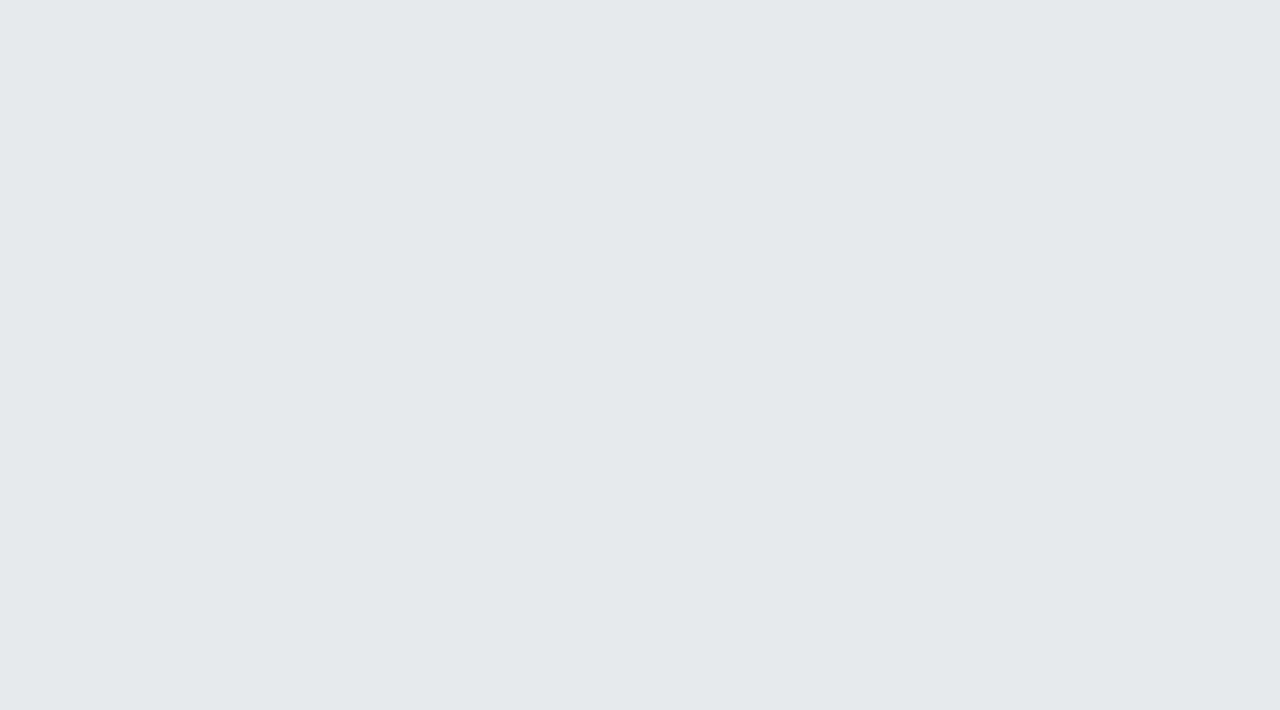
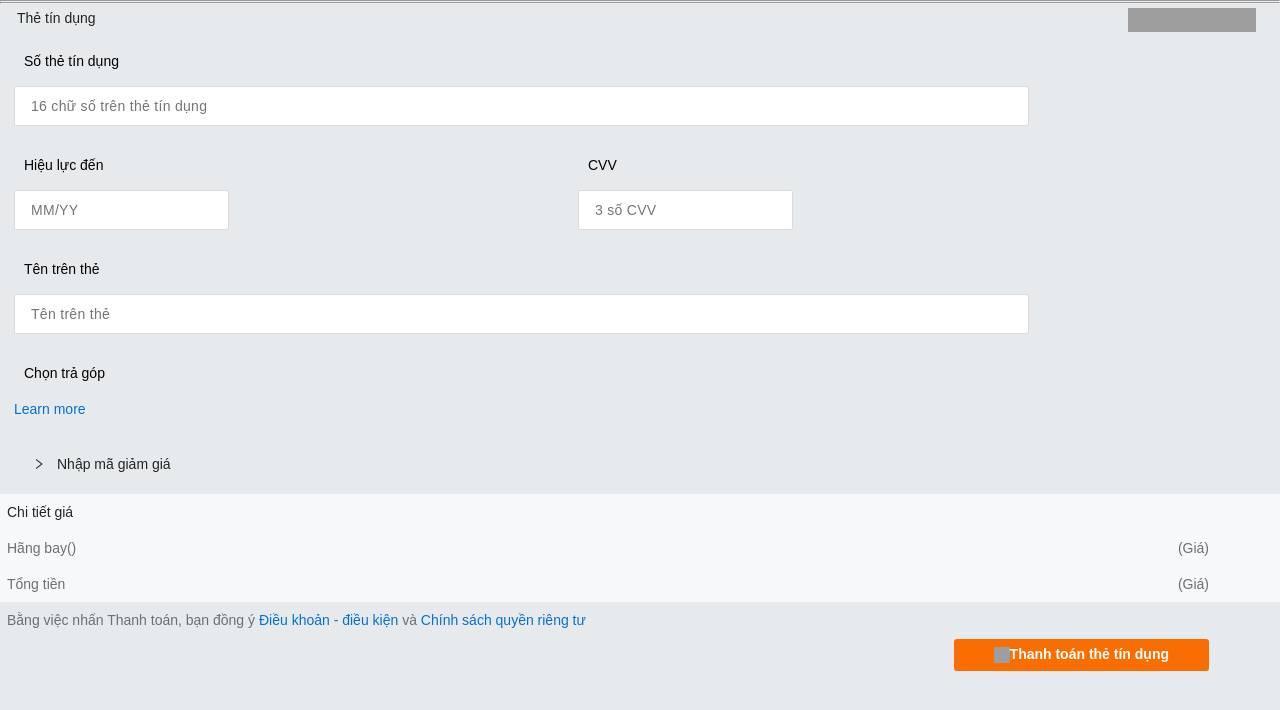
Before and after one commit to tuanhai512/BanVeMayBay, a React (Create React App) app in the folder front-end/: page /complete in a window 1280 px wide. Shown: the top 710 px of the page. Built offline with nearby package versions, Linux system fonts and the light colour scheme; grey boxes are pictures that could not be loaded.

Commit message:
update 1/6

```diff
--- a/front-end/src/App.js
+++ b/front-end/src/App.js
@@ -7,6 +7,7 @@ import Payment from './pages/Payment';
 import Cart from './pages/Cart';
 import Login from './pages/Login';
 import LoginUser from './pages/LoginUser';
+import Complete from './pages/Complete';
 
 function App() {
   return (
@@ -17,6 +18,7 @@ function App() {
           <Route path='/product' exact component={Products}></Route>
           <Route path='/booking' exact component={Reports}></Route>
           <Route path='/payment' exact component={Payment}></Route>
+          <Route path='/complete' exact component={Complete}></Route>
           <Route path='/cart' exact component={Cart}></Route>
           <Route path='/login' exact component={Login}></Route>
           <Route path='/loginUser' exact component={LoginUser}></Route>
--- /dev/null
+++ b/front-end/src/component/Complete/Complete.jsx
@@ -0,0 +1,122 @@
+import React from 'react'
+import DcPay from "../Payment/DcPay";
+import '../Payment/Payment.css';
+
+function Complete() {
+    return (
+        <div className="containpay1">
+          <div className="containdetail">
+            <div className="div-autopay title">
+              <h3>Thẻ tín dụng</h3>{" "}
+            </div>
+            <div className="div-boxautoR img-title">
+              <img
+                src="https://ik.imagekit.io/tvlk/image/imageResource/2017/01/17/1484655630637-0dcca3761eb5910f1835f438f153bfae.png?tr=q-75"
+                className="img-title-sizeW"
+              />
+
+              <img
+                src="https://ik.imagekit.io/tvlk/image/imageResource/2017/01/06/1483707776912-1abb188266f6d5b3f2e27f4733ca32e9.png?tr=q-75"
+                className="img-title-size"
+              />
+
+              <img
+                src="https://ik.imagekit.io/tvlk/image/imageResource/2017/01/06/1483707787206-abc175b224ab92a6967e24bc17c30f45.png?tr=q-75"
+                className="img-title-size"
+              />
+              <img
+                src="https://ik.imagekit.io/tvlk/image/imageResource/2017/07/10/1499673365437-1e1522e5cc323e7e8a7b57b90e81dbc9.png?tr=q-75"
+                className="img-title-size"
+              />
+            </div>
+          </div>
+          <div className="containdetail">
+            <div className="containdetail">
+              <div className="div-autopay title">Số thẻ tín dụng </div>
+            </div>
+            <div className="containdetail">
+              <div className="div-autopayinput">
+                <input type="text" placeholder="16 chữ số trên thẻ tín dụng" />
+              </div>
+            </div>
+          </div>
+          <div className="containdetail">
+            <div className="containdetailCCV">
+              <div className="div-autopay title">Hiệu lực đến</div>
+              <div className="div-autopay title">CVV</div>
+            </div>
+            <div className="containdetailCCV">
+              <div className="div-autopay">
+                <input type="text" placeholder="MM/YY" />
+              </div>
+              <div className="div-autopay">
+                <input type="text" placeholder="3 số CVV" />
+              </div>
+            </div>
+          </div>
+          <div className="containdetail">
+            <div className="containdetail">
+              <div className="div-autopay title">Tên trên thẻ</div>
+            </div>
+            <div className="containdetail">
+              <div className="div-autopayinput">
+                <input type="text" placeholder="Tên trên thẻ" />
+              </div>
+            </div>
+          </div>
+          <hr />
+          <div className="containdetail">
+            <div className="containdetail">
+              <div className="div-autopay title">Chọn trả góp</div>
+            </div>
+            <div className="containdetail">
+              <div className="div-autopay">
+                <a href="">Learn more</a>
+              </div>
+            </div>
+          </div>
+          <hr />
+          <DcPay />
+          <div>
+            <div className="containdetail backgrounddetailprice">
+              <div className="containdetail">
+                <div>
+                  <h4>Chi tiết giá</h4>
+                </div>
+              </div>
+              <div className="containdetail">
+                <div className="div-autopay">Hãng bay()</div>
+                <div className="div-boxautoR">(Giá)</div>
+              </div>
+              <div className="containdetail">
+                <div className="div-autopay">Tổng tiền</div>
+                <div className="div-boxautoR">(Giá)</div>
+              </div>
+            </div>
+            <div className="containdetail">
+              <div>
+                <p>
+                  Bằng việc nhấn Thanh toán, bạn đồng ý{" "}
+                  <a href="">Điều khoản - điều kiện</a> và{" "}
+                  <a href="">Chính sách quyền riêng tư </a>
+                </p>
+              </div>
+              <div>
+                <button className=" btn-pay-icon ">
+                  <span>
+                    <img
+                      src="https://ik.imagekit.io/tvlk/image/imageResource/2017/01/17/1484666312891-e732ae873c384e84346bcccb8bb3eb1c.png?tr=q-75"
+                      className="img-pay-icon"
+                    />
+                  </span>
+                  Thanh toán thẻ tín dụng
+                </button>
+              </div>
+            </div>
+          </div>
+        </div>
+      );
+    }
+
+
+export default Complete
--- /dev/null
+++ b/front-end/src/pages/Complete.js
@@ -0,0 +1,13 @@
+import React from 'react'
+import CompletePage from '../component/Complete/Complete';
+
+
+function Complete() {
+    return (
+        <div className='complete'>
+          <CompletePage/>
+        </div>
+    );
+}
+
+export default Complete;
```
